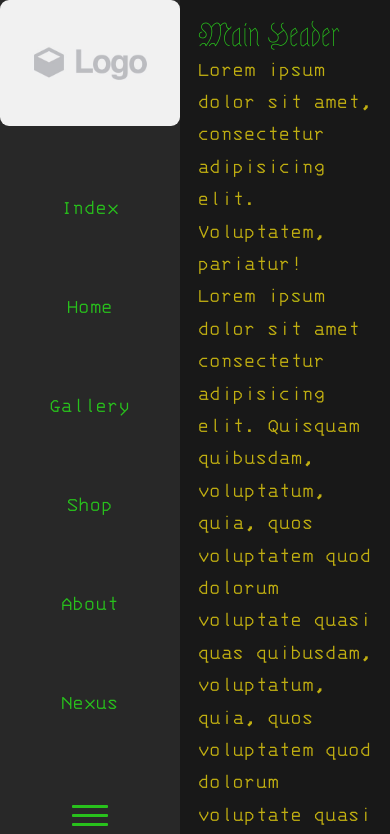
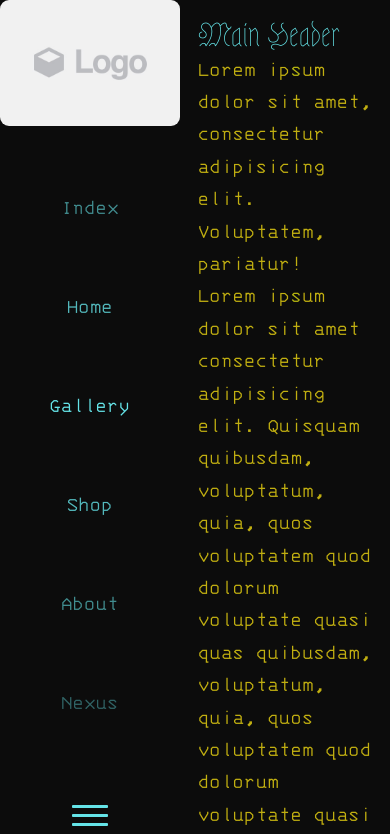
Before and after one commit to emilasheras/s6, a plain HTML site: page index.html in a window 390 px wide. Shown: the top 834 px of the page. Drawn offline with nearby package versions, Linux system fonts and the light colour scheme; animation ran at ten frames a second.

Commit message:
MINOR. FIX. FEATURE. Removed unused code in the animations css. Added a sync'd wave effect on the nav links. added a widening of the hamburger menu. Added hover effects over the link and menu button.

```diff
--- a/css/animation.css
+++ b/css/animation.css
@@ -1,8 +1,9 @@
+/* animate every accent to the primary color */
 .s6-animate-accent-to-primary {
   animation: color-transition 0.5s linear;
 }
 
-/* serpentine: abrupt color transition into the text base color */
+/* abrupt color transition into the text base color */
 @keyframes color-transition {
   0% {
     color: var(--accent);
@@ -15,18 +16,48 @@
   }
 }
 
-::selection{
-  animation: selection-transition 2s infinite;
+/* animate the hr tags */
+hr {
+  /* center the HR in whatever container it has without stepping on the bs5 styles */
+  margin-left: auto;
+  margin-right: auto;
+  /* opacity: 1; */
+  /* animate */
+  animation: hr-transition 0.5s linear;
+  /* animation: color-transition 0.5s linear; */
 }
-/* hueshift the color of the highlighted selection */
-@keyframes selection-transition {
+@keyframes hr-transition {
   0% {
-    filter: hue-rotate(0deg);
+    width: 0;
+  }
+  100% {
+    width: 100%;
+  }
+}
+
+/* animate the nav ul items */
+.navbar-vertical ul a {
+  /* animate */
+  animation: li-transition 1.5s linear infinite;
+}
+/* very bad. do this with JS later */
+.navbar-vertical li:nth-child(1) a {animation-delay: 0.00s;}
+.navbar-vertical li:nth-child(2) a {animation-delay: 0.25s;}
+.navbar-vertical li:nth-child(3) a {animation-delay: 0.50s;}
+.navbar-vertical li:nth-child(4) a {animation-delay: 0.75s;}
+.navbar-vertical li:nth-child(5) a {animation-delay: 1.00s;}
+.navbar-vertical li:nth-child(6) a {animation-delay: 1.25s;}
+/* the amount of delay should be equal to the total animation time divided by the links amount */
+
+/* the animation should be an infinite loop that goes over every element and accentuates it a little bit with a hueshift */
+@keyframes li-transition {
+  0% {
+    opacity: 1;
   }
   50% {
-    filter: hue-rotate(90deg);
+    opacity: 0.4;
   }
   100% {
-    filter: hue-rotate(0deg);
+    opacity: 1;
   }
 }
--- a/css/style.css
+++ b/css/style.css
@@ -21,8 +21,8 @@
   /* --accent: #00ff11; */
   --accent-dark: #073f2c;
   /* other */
-  --dark-grey: #181818;
-  --light-grey: #282828;
+  --dark-grey: #0c0c0c;
+  --light-grey: #0c0c0c;
   --dark-green: #24641f;
   --light-green: #789470;
   --dark-teal: #1d7874;
@@ -137,10 +137,20 @@ main {
 
 }
 
+.navbar-vertical a {
+  text-decoration: none;
+  color: var(--light-teal);
+}
+.navbar-vertical a:hover{
+  color: var(--accent);
+}
+.navbar-vertical a:active{
+  color: var(--accent);
+}
+
 .options-button-container{
   /* reset the button tag styles to none */
   background: none;
-  /* background: #7a3a3a2c; */
   border: none;
   padding: 0;
   margin: 1rem 0;
@@ -153,21 +163,21 @@ main {
 .options-button-container .line{
   width: 2rem;
   height: .15rem;
-  background-color: var(--accent);
+  background-color: var(--light-teal);
   border-radius: 0.05rem;
+  transition: .1s;
+}
+.options-button-container:hover .line{
+  background-color: var(--dark-teal) ;
+  width: 2.2rem;
 }
 
-
-a {
-  text-decoration: none;
-  color: var(--accent);
-}
 
 /* headings */
 h1, h2, h3, h4, h5, h6 {
   font-family: 'Astloch', cursive;
   font-weight: normal;
-  color: var(--accent);
+  color: var(--light-teal);
   margin: 0;
   padding: 0;
   /* capitalize */
```
